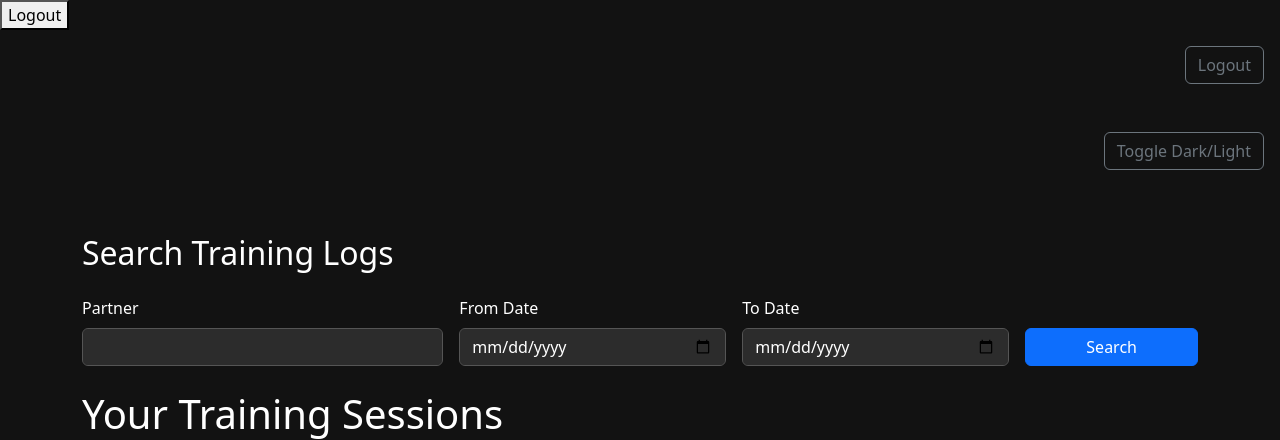
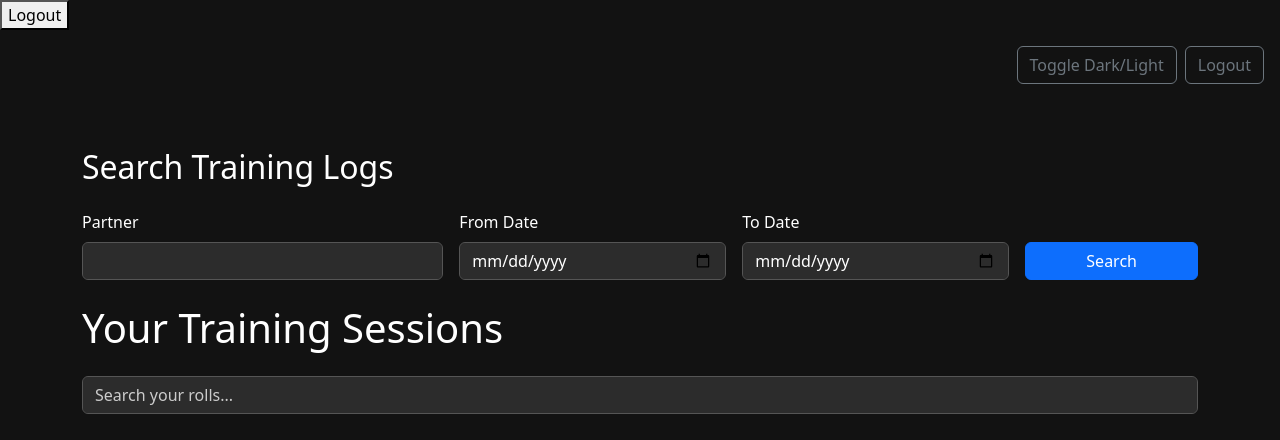
Before and after one commit to rdpep/rolltracker, a Python web app: template templates/rolls.html in a window 1280 px wide. Shown: the top 440 px of the page. Run offline with Jinja, Linux system fonts and the light colour scheme; the template is opened without the code that fills it, so the values that code supplies are empty.

Commit message:
Final Logout button fix2

```diff
--- a/templates/rolls.html
+++ b/templates/rolls.html
@@ -32,12 +32,10 @@
         <button type="submit">Logout</button>
     </form>
 
-    <p class="text-end p-3">
+    <div class="d-flex justify-content-end gap-2 p-3">
+        <button id="modeToggle" class="btn btn-outline-secondary">Toggle Dark/Light</button>
         <a href="{{ url_for('logout') }}" class="btn btn-outline-secondary">Logout</a>
-    </p>
-    <div class="text-end p-3">
-        <button id="modeToggle" class="btn btn-outline-secondary">Toggle Dark/Light</button>
-    </div>
+      </div>
     <div class="container my-5">
 
         <h2 class="mb-4">Search Training Logs</h2>
```
Also changed, not shown: templates/base.html (+3 -5 lines), templates/dashboard.html (+3 -5 lines).
